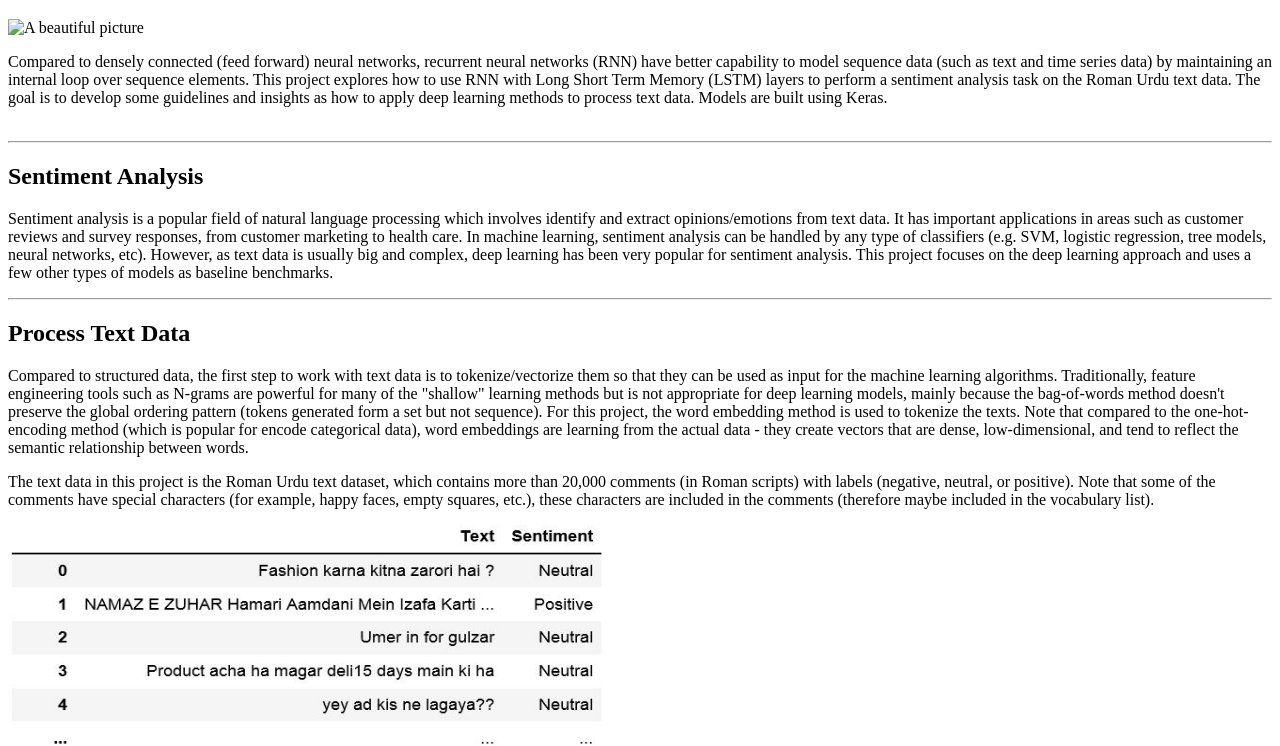
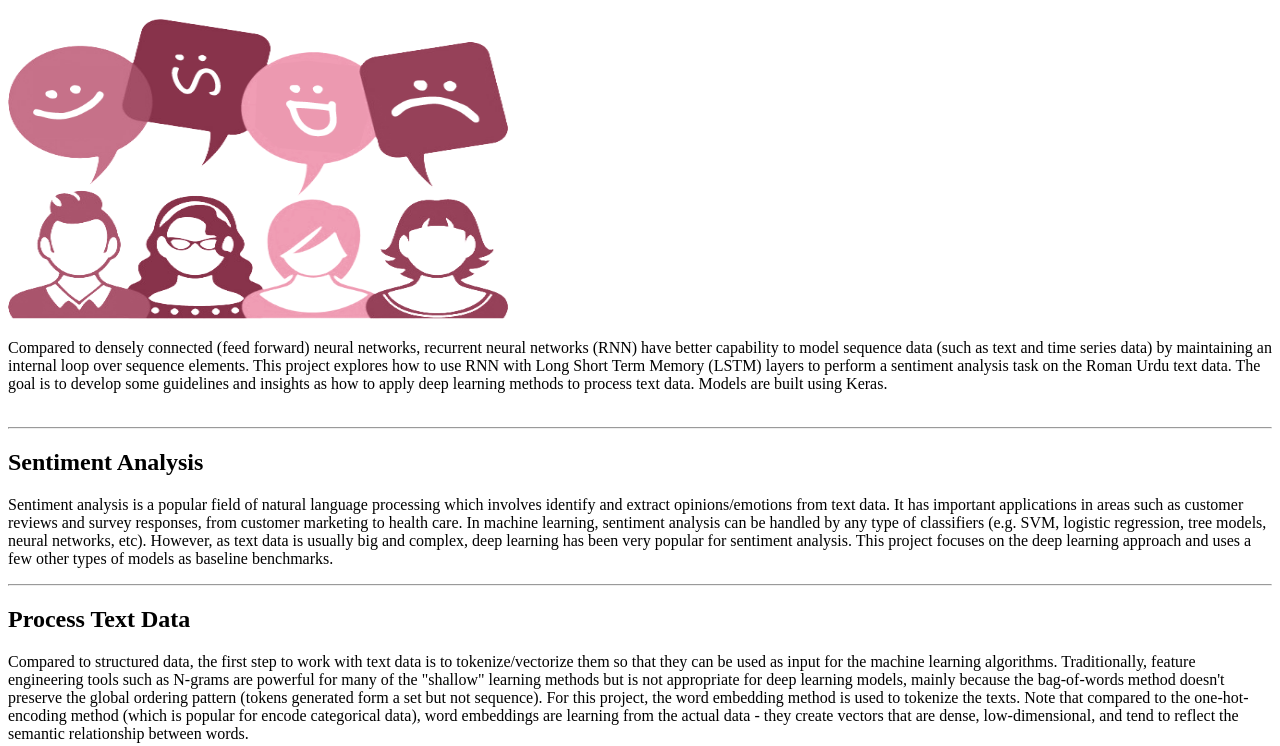
Before and after one commit to tianhanguan/tianhanguan.github.io, a plain HTML site: page DL2.html in a window 1280 px wide. Shown: the part 61-807 px from the top of the page. Drawn offline with Linux system fonts and the light colour scheme.

Commit message:
Update DL2.html

```diff
--- a/DL2.html
+++ b/DL2.html
@@ -6,7 +6,7 @@
 
     <body>
         <h1>Sentiment analysis for text data using RNN with LSTM</h1>
-        <img src="images/DL2/Picture." width="500" height="300" alt="A beautiful picture">
+        <img src="images/DL2/Picture.PNG" width="500" height="300" alt="A beautiful picture">
 
         <p>Compared to densely connected (feed forward) neural networks, recurrent neural networks (RNN) have better
             capability to model sequence data (such as text and time series data) by maintaining an internal
```
